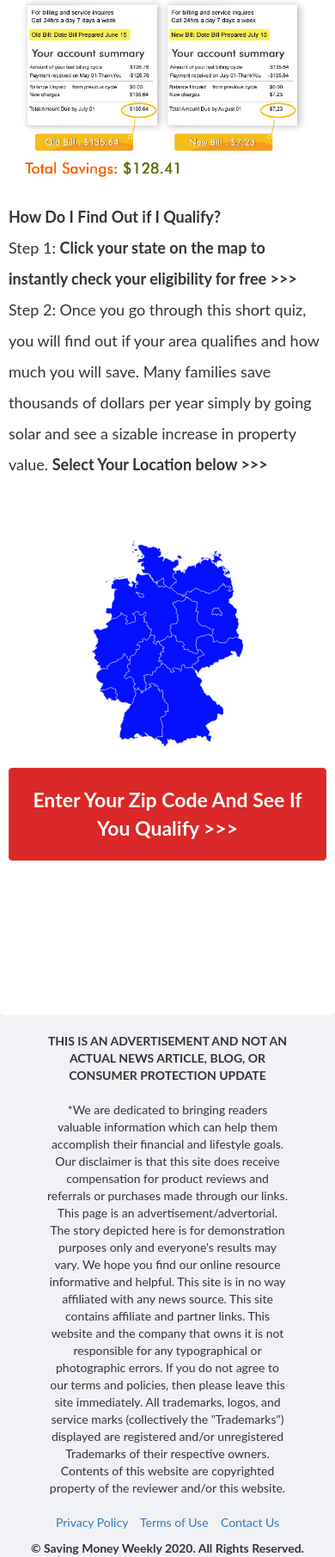
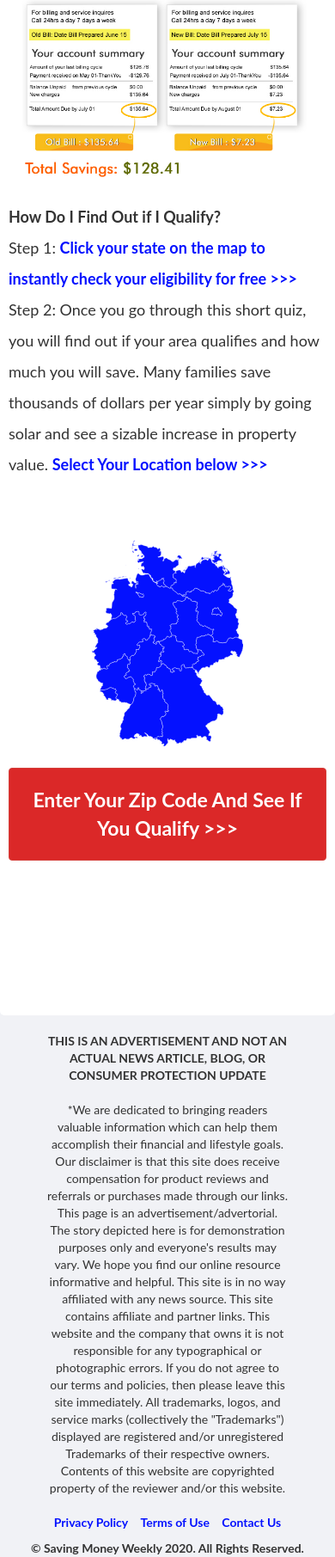
Before and after one commit to workOfYasir/savingmoneyweekly, a PHP site: page / in a window 390 px wide. Shown: the part 1106-2917 px from the top of the page at 86% size. Run offline with PHP 8.4, Linux system fonts and the light colour scheme; some libraries are stand-ins or nearby versions.

Commit message:
update
Signed-off-by: workOfYasir <yasirb673@gmail.com>

```diff
--- a/assets/css/style.css
+++ b/assets/css/style.css
@@ -52,6 +52,10 @@ body{
     padding-left: 0px !important;
     padding-right: 0px !important;
 
+}
+a{
+    text-decoration: none;
+    color: rgb(4, 17, 255) !important;
 }
 .button{
     white-space: normal;
--- a/savingmoney.php
+++ b/savingmoney.php
@@ -65,11 +65,11 @@ Thanks to a little-known Punjab program called Residential Renewable Energy Tax
 <p style="font-size: 18px; line-height:2.0; ">
 <strong>How Do I Find Out if I Qualify?</strong>
 <br>
-Step 1: <strong>Click your state on the map to instantly check your eligibility for free >>></strong>
+Step 1: <a href=""> <strong>Click your state on the map to instantly check your eligibility for free >>></strong></a>
 <br>
 Step 2: Once you go through this short quiz, you will find out if your area qualifies and how much you will save. Many families save thousands of dollars per year simply by going solar and see a sizable increase in property value.
 
-<strong>Select Your Location below >>></strong>
+<a href=""><strong>Select Your Location below >>></strong></a>
 </p>
 </div>
 </div>
@@ -139,9 +139,9 @@ THIS IS AN ADVERTISEMENT AND NOT AN ACTUAL NEWS ARTICLE, BLOG, OR CONSUMER PROTE
 </div>
 
 <div class="col-md-12 text-center" style="padding-top: 10px;">
-<a href="#">Privacy Policy</a>&nbsp;&nbsp;&nbsp;
-<a href="#">Terms of Use</a>&nbsp;&nbsp;&nbsp;
-<a href="#">Contact Us</a>
+<a href="#" ><strong>Privacy Policy</strong></a>&nbsp;&nbsp;&nbsp;
+<a href="#"><strong>Terms of Use</strong></a>&nbsp;&nbsp;&nbsp;
+<a href="#"><strong>Contact Us</strong></a>
 </div>
 <div class="col-md-12 text-center" style="font-size:14px; padding-top:10px">
 <strong>© Saving Money Weekly 2020. All Rights Reserved.</strong>
```
